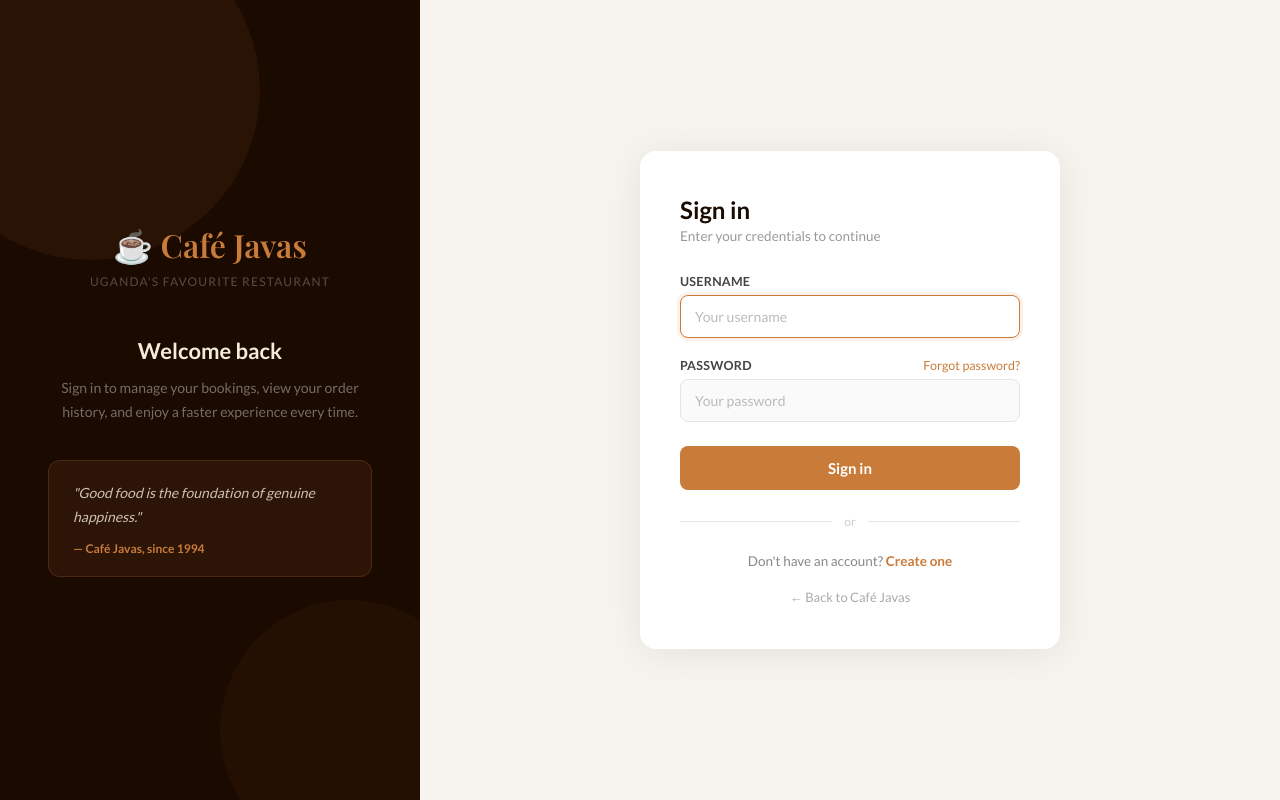
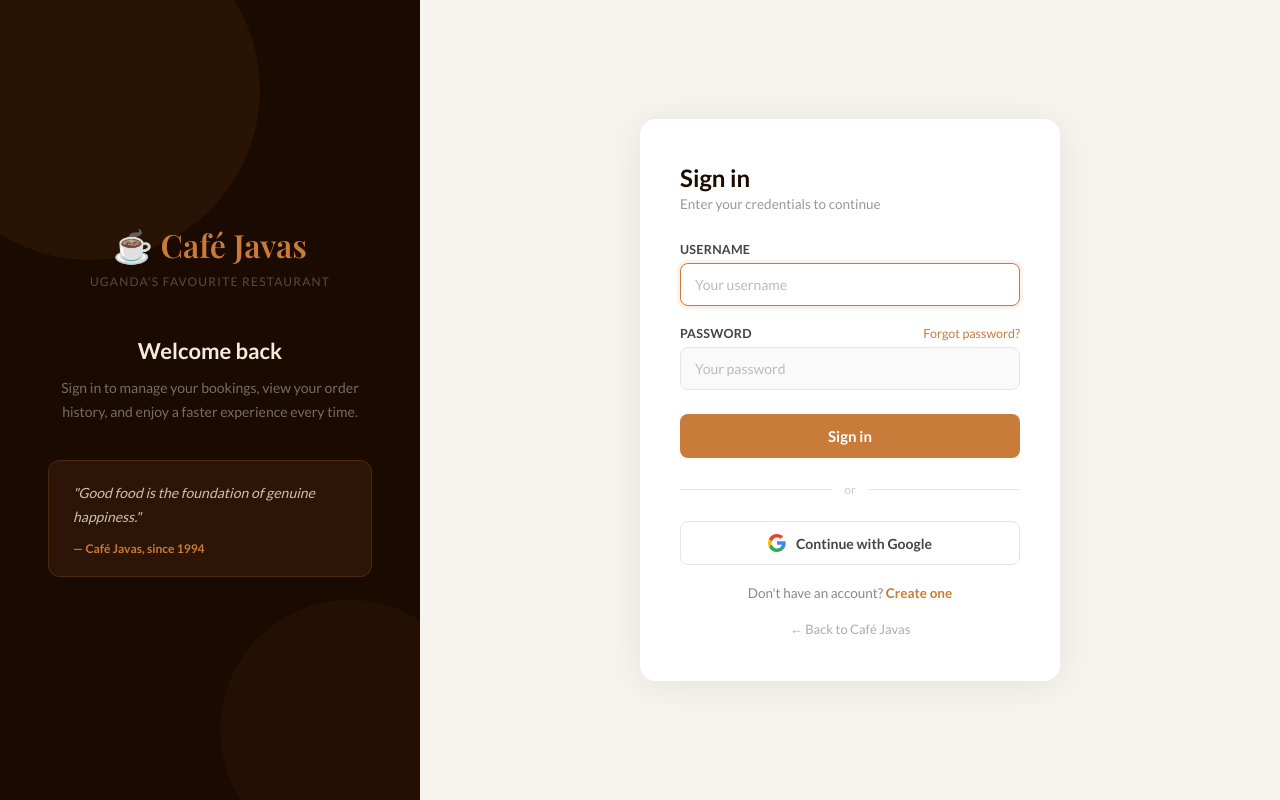
Before and after one commit to Tamujacob/restaurant_booking, a Django app: page /login/ in a window 1280 px wide. Run offline with Django 5.2, Linux system fonts and the light colour scheme.

Commit message:
feat: add Google Sign-In button to customer_login.html

```diff
--- a/cafejavas/settings.py
+++ b/cafejavas/settings.py
@@ -58,6 +58,7 @@ MIDDLEWARE = [
     'django.contrib.auth.middleware.AuthenticationMiddleware',
     'django.contrib.messages.middleware.MessageMiddleware',
     'django.middleware.clickjacking.XFrameOptionsMiddleware',
+    'allauth.account.middleware.AccountMiddleware',
 ]
 
 ROOT_URLCONF = 'cafejavas.urls'
--- a/core/templates/customer_login.html
+++ b/core/templates/customer_login.html
@@ -162,6 +162,28 @@
       height: 1px; background: #e5e5e5;
     }
 
+    .btn-google {
+      display: flex;
+      align-items: center;
+      justify-content: center;
+      gap: 10px;
+      width: 100%;
+      padding: 12px;
+      background: #fff;
+      border: 1.5px solid #e5e5e5;
+      border-radius: 8px;
+      font-size: 14px;
+      font-weight: 700;
+      color: #444;
+      text-decoration: none;
+      transition: border-color .15s, background .15s;
+      margin-bottom: 20px;
+    }
+    .btn-google:hover {
+      border-color: #C97B3A;
+      background: #fafafa;
+    }
+
     .footer-link {
       text-align: center;
       font-size: 13.5px;
@@ -245,6 +267,16 @@
 
       <div class="divider">or</div>
 
+      <a href="/accounts/google/login/?process=login" class="btn-google">
+        <svg width="18" height="18" viewBox="0 0 18 18" xmlns="http://www.w3.org/2000/svg">
+          <path fill="#4285F4" d="M17.64 9.2c0-.637-.057-1.251-.164-1.84H9v3.481h4.844a4.14 4.14 0 01-1.796 2.716v2.259h2.908c1.702-1.567 2.684-3.874 2.684-6.615z"/>
+          <path fill="#34A853" d="M9 18c2.43 0 4.467-.806 5.956-2.18l-2.908-2.259c-.806.54-1.837.86-3.048.86-2.344 0-4.328-1.584-5.036-3.711H.957v2.332A8.997 8.997 0 009 18z"/>
+          <path fill="#FBBC05" d="M3.964 10.71A5.41 5.41 0 013.682 9c0-.593.102-1.17.282-1.71V4.958H.957A8.996 8.996 0 000 9c0 1.452.348 2.827.957 4.042l3.007-2.332z"/>
+          <path fill="#EA4335" d="M9 3.58c1.321 0 2.508.454 3.44 1.345l2.582-2.58C13.463.891 11.426 0 9 0A8.997 8.997 0 00.957 4.958L3.964 7.29C4.672 5.163 6.656 3.58 9 3.58z"/>
+        </svg>
+        Continue with Google
+      </a>
+
       <div class="footer-link">
         Don't have an account? <a href="{% url 'customer_signup' %}">Create one</a>
       </div>
--- a/requirements.txt
+++ b/requirements.txt
@@ -10,3 +10,6 @@ python-decouple==3.8
 sqlparse==0.5.5
 whitenoise==6.12.0
 django-allauth==65.18.0
+requests==2.34.2
+PyJWT==2.13.0
+cryptography==49.0.0
```
Also changed, not shown: db.sqlite3, 1 other file.
